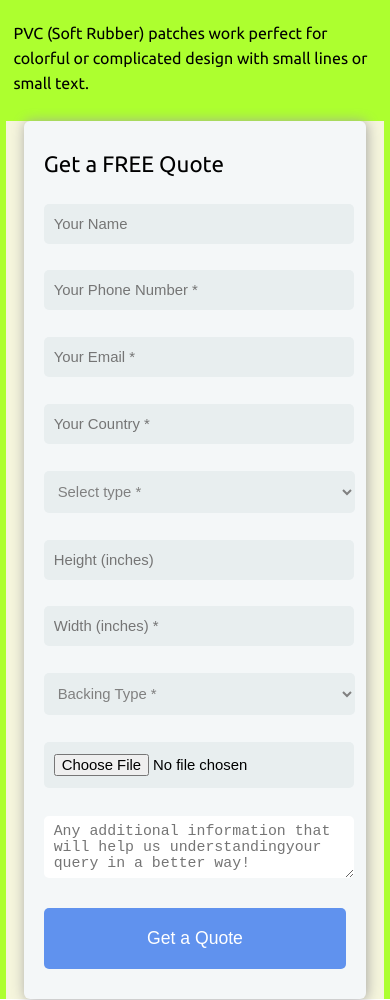
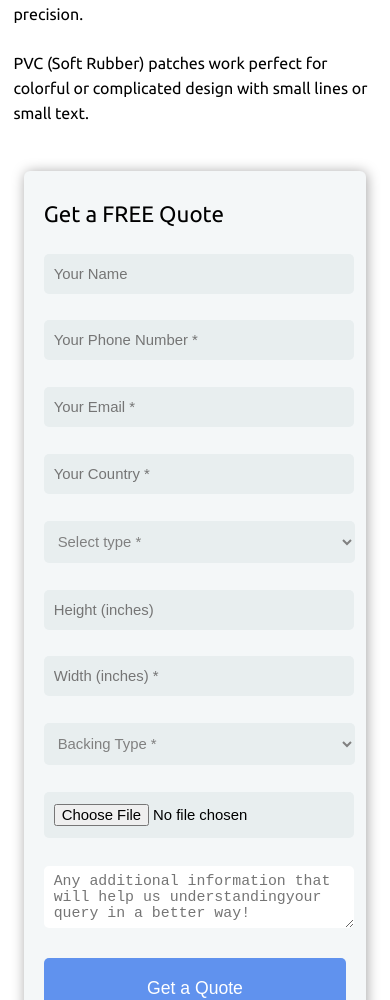
Before and after one commit to connectnoor/Reliable-Punching, a plain HTML site: page pvc/index.html in a window 390 px wide. Shown: the part 1000-2000 px from the top of the page. Drawn offline with Linux system fonts and the light colour scheme; a web font is replaced by a local one.

Commit message:
Update style.css

```diff
--- a/pvc/style.css
+++ b/pvc/style.css
@@ -129,7 +129,7 @@ nav {
     display: flex;
     margin-top: 3.3rem;
     justify-content: space-evenly;
-    background-color: greenyellow;
+
 
 }
 
@@ -186,7 +186,7 @@ nav {
 
 .hero-right {
     width: 50%;
-    background-color: beige;
+
     display: flex;
     justify-content: center;
 
@@ -721,7 +721,7 @@ hr {
 
     .hero-left {
         width: 97%;
-        /* padding: 0px 10px 0px 10px; */
+        padding: 30px 0px 0px 0px;
         display: flex;
         justify-content: center;
         /* border: 2px solid blue; */
@@ -731,7 +731,7 @@ hr {
         width: 97%;
         /* background-color: red; */
         align-items: center;
-        /* padding: 20px 0px 20px 0px; */
+        padding: 20px 0px 20px 0px;
         /* padding: 0px; */
         display: flex;
         align-items: center;
```
